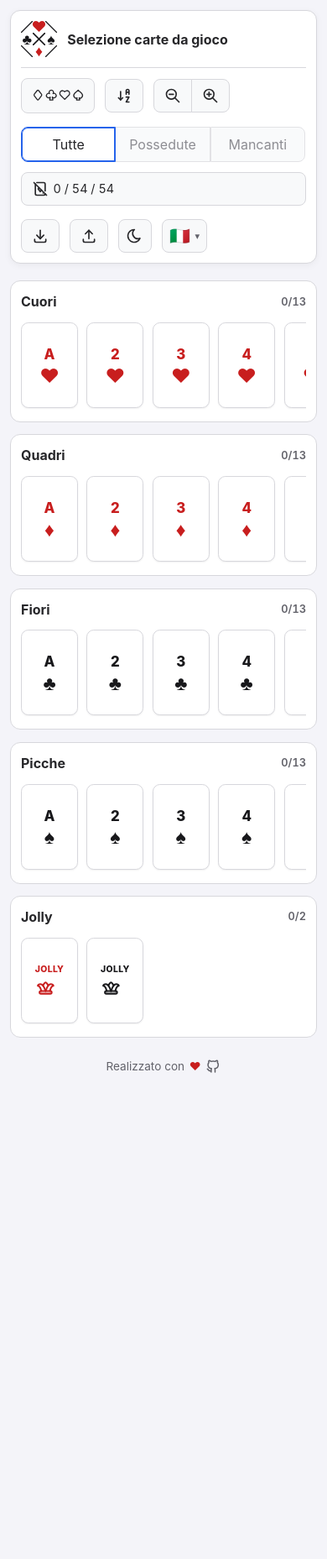
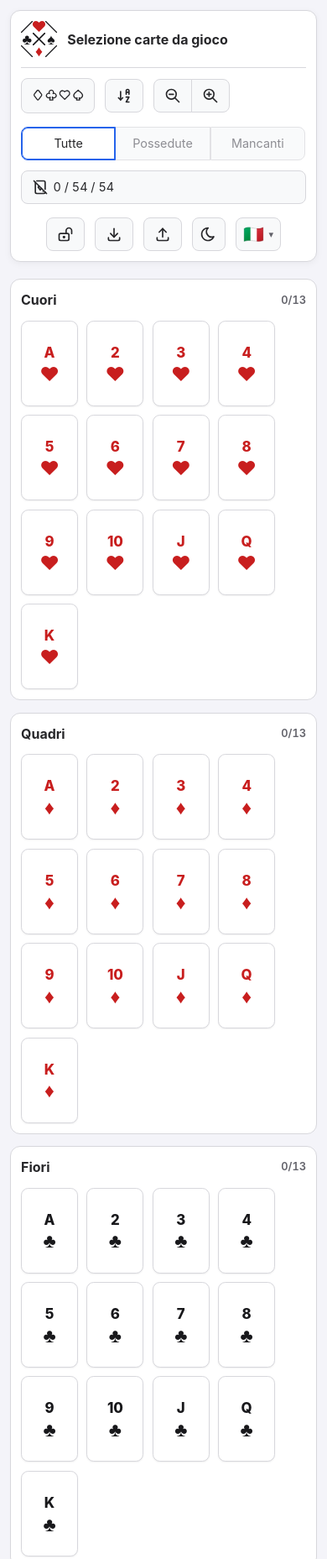
Before and after one commit to melnorme6/playing-card-selector, a plain HTML site: page index.html in a window 390 px wide. Shown: the top 1857 px of the page at 84% size. Before the commit the page ends 1292 px from the top, so only its background shows below. Drawn offline with Linux system fonts and the light colour scheme.

Commit message:
feat: improve responsive card controls

```diff
--- a/assets/css/styles.css
+++ b/assets/css/styles.css
@@ -112,7 +112,7 @@ summary:focus-visible {
 .toolbar {
   display: grid;
   align-items: center;
-  grid-template-columns: max-content auto minmax(0, 1fr);
+  grid-template-columns: minmax(0, 1fr) auto minmax(0, 1fr);
   gap: 1rem;
   margin: 0 0 1.25rem;
   padding: 0.75rem;
@@ -136,8 +136,19 @@ summary:focus-visible {
   justify-content: center;
 }
 
+.toolbar__left {
+  justify-content: flex-start;
+}
+
 .toolbar__actions {
   justify-content: flex-end;
+}
+
+.interaction-lock[aria-pressed="true"] {
+  color: var(--focus);
+  background: color-mix(in srgb, var(--focus) 12%, var(--surface));
+  border-color: var(--focus);
+  box-shadow: inset 0 0 0 1px var(--focus);
 }
 
 .brand {
@@ -453,13 +464,32 @@ summary:focus-visible {
 }
 
 .site-footer {
-  display: flex;
+  position: relative;
+  display: grid;
+  grid-template-columns: 1fr auto 1fr;
   align-items: center;
-  justify-content: center;
-  gap: 0.35rem;
+  gap: 1rem;
+  width: 100%;
   margin: 1.5rem auto 0;
+  padding: 0.5rem 0;
   color: var(--text-muted);
   font-size: 0.85rem;
+}
+
+.site-footer__center {
+  display: grid;
+  justify-items: center;
+  gap: 0.3rem;
+}
+
+.site-footer__center p {
+  margin: 0;
+}
+
+.site-footer__version {
+  position: absolute;
+  right: 0;
+  font-variant-numeric: tabular-nums;
 }
 
 .footer-heart {
@@ -481,8 +511,8 @@ summary:focus-visible {
 }
 
 .site-footer svg {
-  width: 1.15rem;
-  height: 1.15rem;
+  width: 1.5rem;
+  height: 1.5rem;
 }
 
 .card-group {
@@ -516,14 +546,12 @@ summary:focus-visible {
   grid-template-columns: repeat(auto-fill, var(--card-width));
   justify-content: start;
   gap: 0.65rem;
-  margin-top: 0.8rem;
+  margin: 0.55rem -0.25rem -0.25rem;
+  padding: 0.25rem;
 }
 
 .deck[data-layout="suit"] .card-row {
-  grid-template-columns: repeat(13, var(--card-width));
-  max-width: 100%;
-  overflow-x: auto;
-  padding-bottom: 0.25rem;
+  grid-template-columns: repeat(auto-fill, var(--card-width));
 }
 
 .card {
@@ -548,9 +576,14 @@ summary:focus-visible {
     background-color 100ms ease;
 }
 
-.card:hover {
+.card:not(:disabled):hover {
   transform: translateY(-2px);
   box-shadow: var(--shadow);
+}
+
+.card:disabled {
+  cursor: not-allowed;
+  opacity: 1;
 }
 
 .card--red {
@@ -591,6 +624,7 @@ summary:focus-visible {
 }
 
 .card__joker-icon {
+  justify-self: center;
   width: var(--joker-icon-size);
   height: var(--joker-icon-size);
 }
@@ -639,7 +673,7 @@ summary:focus-visible {
 
   .toolbar__center,
   .toolbar__actions {
-    justify-content: flex-start;
+    justify-content: center;
   }
 
 }
@@ -657,16 +691,20 @@ summary:focus-visible {
   }
 
   .filter-group {
+    display: grid;
+    grid-template-columns: repeat(3, minmax(0, 1fr));
     width: 100%;
   }
 
   .filter-group label {
-    flex: 1;
+    min-width: 0;
   }
 
   .filter-group label span {
     justify-content: center;
     width: 100%;
+    padding-inline: 0.35rem;
+    font-size: 0.9rem;
   }
 
   .selection-status {
@@ -681,9 +719,6 @@ summary:focus-visible {
     grid-template-columns: 1fr;
   }
 
-  .deck[data-layout="suit"] .card-row {
-    grid-template-columns: repeat(13, var(--card-width));
-  }
 }
 
 @media (prefers-reduced-motion: reduce) {
--- a/assets/js/app.js
+++ b/assets/js/app.js
@@ -4,6 +4,7 @@ const STORAGE_KEYS = Object.freeze({
   selectedCards: "playingCardSelector.selectedCards",
   language: "playingCardSelector.language",
   theme: "playingCardSelector.theme",
+  interactionLocked: "playingCardSelector.interactionLocked",
 });
 
 const LEGACY_STORAGE_KEYS = Object.freeze({
@@ -95,6 +96,8 @@ const I18N = {
     deselectCard: (card) => `Deseleziona ${card}`,
     themeDark: "Attiva tema scuro",
     themeLight: "Attiva tema chiaro",
+    lockCards: "Blocca modifica carte",
+    unlockCards: "Sblocca modifica carte",
     exportSuccess: "Configurazione esportata.",
     importSuccess: "Configurazione importata.",
     importError: "Il file JSON non contiene una configurazione valida.",
@@ -163,6 +166,8 @@ const I18N = {
     deselectCard: (card) => `Deselect ${card}`,
     themeDark: "Enable dark theme",
     themeLight: "Enable light theme",
+    lockCards: "Lock card editing",
+    unlockCards: "Unlock card editing",
     exportSuccess: "Configuration exported.",
     importSuccess: "Configuration imported.",
     importError: "The JSON file does not contain a valid configuration.",
@@ -363,6 +368,7 @@ const elements = {
   languageMenuList: document.querySelector(".language-menu__list"),
   activeLanguageFlag: document.querySelector("#activeLanguageFlag"),
   themeButton: document.querySelector("#themeButton"),
+  interactionLockButton: document.querySelector("#interactionLockButton"),
   exportButton: document.querySelector("#exportButton"),
   importButton: document.querySelector("#importButton"),
   importFile: document.querySelector("#importFile"),
@@ -376,6 +382,7 @@ const state = {
   selectedCards: loadSelectedCards(),
   language: loadLanguage(),
   theme: loadTheme(),
+  interactionLocked: loadInteractionLocked(),
   filter: "all",
   layout: "suit",
   sortOrder: "asc",
@@ -506,6 +513,10 @@ function loadTheme() {
   return window.matchMedia("(prefers-color-scheme: dark)").matches ? "dark" : "light";
 }
 
+function loadInteractionLocked() {
+  return getStorageItem(STORAGE_KEYS.interactionLocked) === "true";
+}
+
 function translate() {
   return I18N[state.language];
 }
@@ -552,6 +563,7 @@ function updateInterfaceText() {
   updateSortButton();
   updateZoomButtons();
   updateThemeButton();
+  updateInteractionLock();
   updateSelectionStatus();
 }
 
@@ -568,6 +580,21 @@ function updateThemeButton() {
   elements.themeButton.setAttribute("aria-label", label);
   elements.themeButton.title = label;
   elements.themeButton.replaceChildren(createIcon(isLight ? "moon" : "sun"));
+}
+
+function updateInteractionLock() {
+  const text = translate();
+  const label = state.interactionLocked ? text.unlockCards : text.lockCards;
+  elements.interactionLockButton.setAttribute("aria-label", label);
+  elements.interactionLockButton.setAttribute("aria-pressed", String(state.interactionLocked));
+  elements.interactionLockButton.title = label;
+  elements.interactionLockButton.replaceChildren(
+    createIcon(state.interactionLocked ? "lock" : "lock-open-2"),
+  );
+  elements.deckContainer.dataset.locked = String(state.interactionLocked);
+  for (const card of elements.deckContainer.querySelectorAll(".card")) {
+    card.disabled = state.interactionLocked;
+  }
 }
 
 function updateLanguageButtons() {
@@ -681,6 +708,7 @@ function createCard(cardId, value, symbol, color, isJoker = false) {
   card.dataset.cardId = cardId;
   card.dataset.selected = state.selectedCards[cardId] ? "true" : "false";
   card.setAttribute("aria-pressed", card.dataset.selected);
+  card.disabled = state.interactionLocked;
 
   const valueElement = document.createElement("span");
   valueElement.className = isJoker ? "card__joker" : "card__value";
@@ -943,6 +971,18 @@ function bindEvents() {
     }
   });
 
+  elements.interactionLockButton.addEventListener("click", () => {
+    state.interactionLocked = !state.interactionLocked;
+    const saved = setStorageItem(
+      STORAGE_KEYS.interactionLocked,
+      String(state.interactionLocked),
+    );
+    updateInteractionLock();
+    if (!saved) {
+      showToast(translate().storageError);
+    }
+  });
+
   elements.exportButton.addEventListener("click", exportConfiguration);
   elements.importButton.addEventListener("click", () => elements.importFile.click());
   elements.importFile.addEventListener("change", (event) => {
--- a/index.html
+++ b/index.html
@@ -26,6 +26,8 @@
         <symbol id="upload" viewBox="0 0 24 24" fill="none" stroke="currentColor" stroke-width="2" stroke-linecap="round" stroke-linejoin="round"><path d="M4 17v2a2 2 0 0 0 2 2h12a2 2 0 0 0 2 -2v-2" /><path d="M7 9l5 -5l5 5" /><path d="M12 4l0 12" /></symbol>
         <symbol id="moon" viewBox="0 0 24 24" fill="none" stroke="currentColor" stroke-width="2" stroke-linecap="round" stroke-linejoin="round"><path d="M12 3c.132 0 .263 0 .393 0a7.5 7.5 0 0 0 7.92 12.446a9 9 0 1 1 -8.313 -12.454l0 .008" /></symbol>
         <symbol id="sun" viewBox="0 0 24 24" fill="none" stroke="currentColor" stroke-width="2" stroke-linecap="round" stroke-linejoin="round"><path d="M8 12a4 4 0 1 0 8 0a4 4 0 1 0 -8 0" /><path d="M3 12h1m8 -9v1m8 8h1m-9 8v1m-6.4 -15.4l.7 .7m12.1 -.7l-.7 .7m0 11.4l.7 .7m-12.1 -.7l-.7 .7" /></symbol>
+        <symbol id="lock" viewBox="0 0 24 24" fill="none" stroke="currentColor" stroke-width="2" stroke-linecap="round" stroke-linejoin="round"><path d="M5 13a2 2 0 0 1 2 -2h10a2 2 0 0 1 2 2v6a2 2 0 0 1 -2 2h-10a2 2 0 0 1 -2 -2v-6" /><path d="M11 16a1 1 0 1 0 2 0a1 1 0 0 0 -2 0" /><path d="M8 11v-4a4 4 0 1 1 8 0v4" /></symbol>
+        <symbol id="lock-open-2" viewBox="0 0 24 24" fill="none" stroke="currentColor" stroke-width="2" stroke-linecap="round" stroke-linejoin="round"><path d="M3 13a2 2 0 0 1 2 -2h10a2 2 0 0 1 2 2v6a2 2 0 0 1 -2 2h-10a2 2 0 0 1 -2 -2l0 -6" /><path d="M9 16a1 1 0 1 0 2 0a1 1 0 0 0 -2 0" /><path d="M13 11v-4a4 4 0 1 1 8 0v4" /></symbol>
         <symbol id="play-card-1" viewBox="0 0 24 24" fill="none" stroke="currentColor" stroke-width="2" stroke-linecap="round" stroke-linejoin="round"><path d="M19 5v14a2 2 0 0 1 -2 2h-10a2 2 0 0 1 -2 -2v-14a2 2 0 0 1 2 -2h10a2 2 0 0 1 2 2" /><path d="M8 6h.01" /><path d="M16 18h.01" /><path d="M12 9v6" /></symbol>
         <symbol id="play-card-2" viewBox="0 0 24 24" fill="none" stroke="currentColor" stroke-width="2" stroke-linecap="round" stroke-linejoin="round"><path d="M19 5v14a2 2 0 0 1 -2 2h-10a2 2 0 0 1 -2 -2v-14a2 2 0 0 1 2 -2h10a2 2 0 0 1 2 2" /><path d="M8 6h.01" /><path d="M16 18h.01" /><path d="M10 9h3a1 1 0 0 1 1 1v1a1 1 0 0 1 -1 1h-2a1 1 0 0 0 -1 1v1a1 1 0 0 0 1 1h3" /></symbol>
         <symbol id="play-card-3" viewBox="0 0 24 24" fill="none" stroke="currentColor" stroke-width="2" stroke-linecap="round" stroke-linejoin="round"><path d="M19 5v14a2 2 0 0 1 -2 2h-10a2 2 0 0 1 -2 -2v-14a2 2 0 0 1 2 -2h10a2 2 0 0 1 2 2" /><path d="M8 6h.01" /><path d="M16 18h.01" /><path d="M10 9h2.5a1.5 1.5 0 0 1 0 3h-1.5h1.5a1.5 1.5 0 0 1 0 3h-2.5" /></symbol>
@@ -92,6 +94,17 @@
       </div>
 
       <div class="toolbar__actions">
+        <button
+          type="button"
+          id="interactionLockButton"
+          class="interaction-lock"
+          aria-label="Blocca modifica carte"
+          aria-pressed="false"
+          title="Blocca modifica carte"
+        >
+          <svg aria-hidden="true"><use href="#lock-open-2"></use></svg>
+        </button>
+
         <button type="button" id="exportButton" aria-label="Esporta JSON" title="Esporta JSON">
           <svg aria-hidden="true"><use href="#download"></use></svg>
         </button>
@@ -126,8 +139,8 @@
     </main>
 
     <footer class="site-footer">
-      <span id="footerMadeWith">Realizzato con</span>
-      <span class="footer-heart" id="footerHeart" aria-label="amore">♥</span>
+      <span class="site-footer__spacer" aria-hidden="true"></span>
+      <div class="site-footer__center">
         <a
           id="githubLink"
           href="https://github.com/melnorme6/playing-card-selector"
@@ -138,6 +151,12 @@
         >
           <svg aria-hidden="true"><use href="#brand-github"></use></svg>
         </a>
+        <p>
+          <span id="footerMadeWith">Realizzato con</span>
+          <span class="footer-heart" id="footerHeart" aria-label="amore">♥</span>
+        </p>
+      </div>
+      <span class="site-footer__version">v1.1.0</span>
     </footer>
 
     <div class="toast" id="toast" role="status" aria-live="polite" hidden></div>
```
Also changed, not shown: tests/app.test.mjs (+17 -3 lines), 3 other files. Lines whose indentation alone changed are shown as unchanged.
